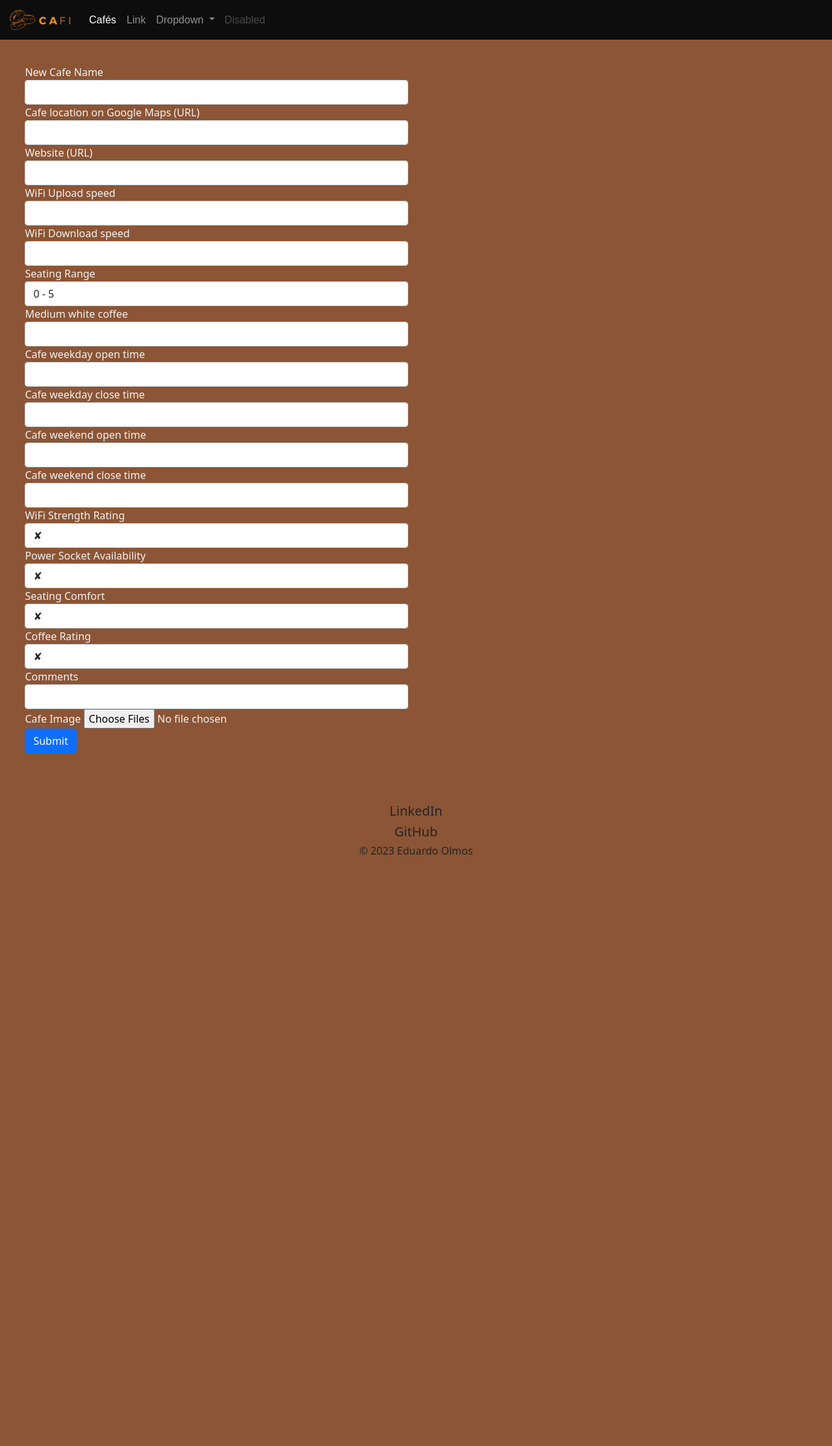
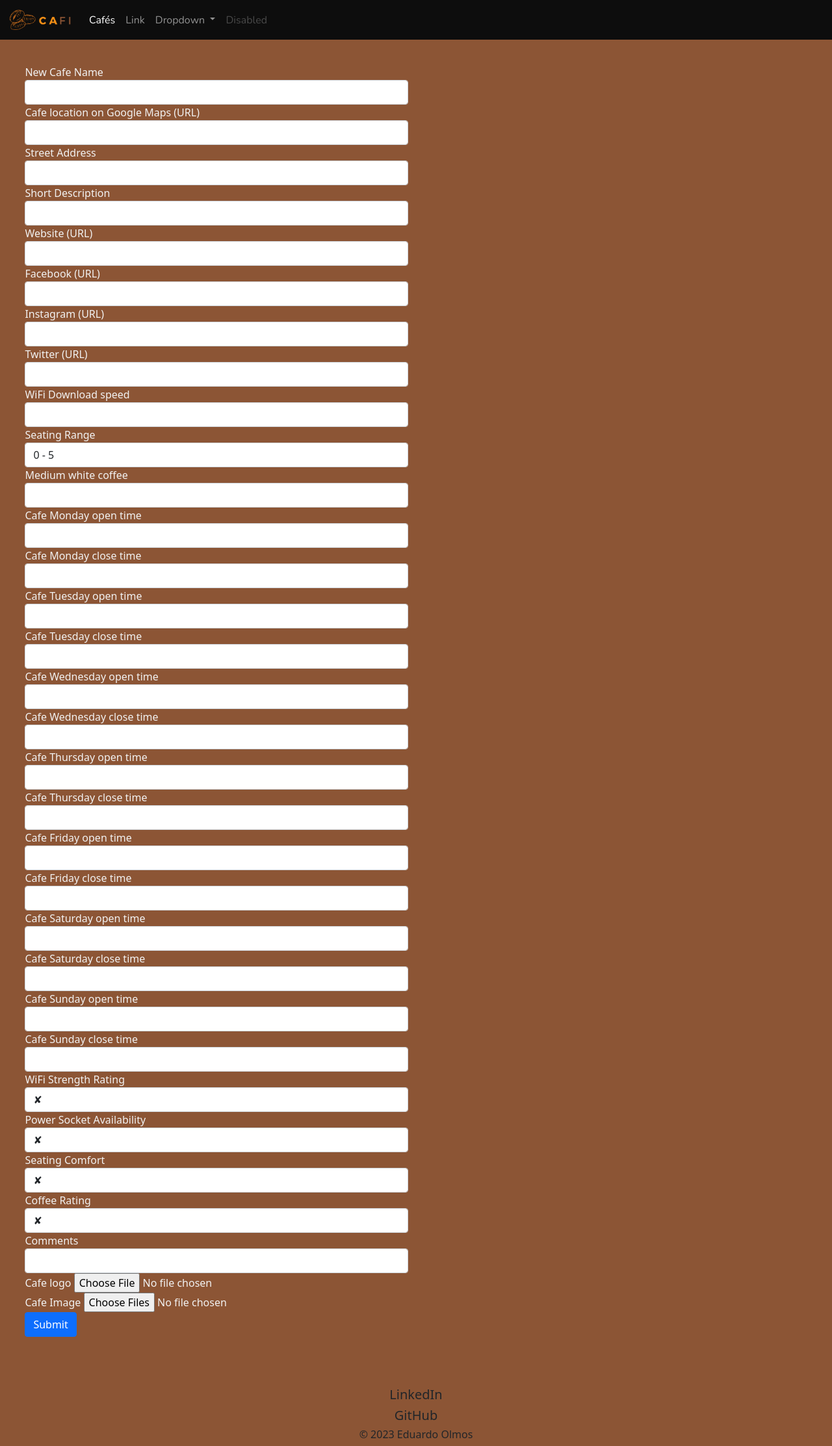
Before and after one commit to BigEd12/Project_83, a Flask app: page /add in a window 1280 px wide. Shown: the whole page at 65% size. Before the commit the page ends 1315 px from the top, so only its background shows below. Run offline with Flask 3, Linux system fonts and the light colour scheme; some libraries are stand-ins or nearby versions.

Commit message:
Database deleted, revised and recreated all_cafes.html deisgn updated Addition of logos

```diff
--- a/main.py
+++ b/main.py
@@ -3,7 +3,7 @@ from flask_bootstrap import Bootstrap
 import datetime
 from flask_sqlalchemy import SQLAlchemy
 from flask_wtf import FlaskForm
-from wtforms import StringField, SubmitField, SelectField, MultipleFileField
+from wtforms import StringField, SubmitField, SelectField, MultipleFileField, FileField
 from wtforms.validators import DataRequired, URL
 from datetime import date
 import os
@@ -21,7 +21,7 @@ app.config["SECRET_KEY"] = "8BYkEfBA6O6donzWlSihBXox7C0sKR6b"
 Bootstrap(app)
 
 #---------------------- CONNECT TO DB ----------------------#
-app.config['SQLALCHEMY_DATABASE_URI'] = 'sqlite:///posts.db'
+app.config['SQLALCHEMY_DATABASE_URI'] = 'sqlite:///cafes.db'
 app.config['SQLALCHEMY_TRACK_MODIFICATIONS'] = False
 db = SQLAlchemy(app)
 
@@ -30,16 +30,27 @@ class Cafes(db.Model):
     __tablename__ = "cafes"
     id = db.Column(db.Integer, primary_key=True)
     name = db.Column(db.String(250), unique=True, nullable=False)
-    location = db.Column(db.String(250), unique=True, nullable=False)
+    location = db.Column(db.String(500), unique=True, nullable=False)
+    address = db.Column(db.String(250), unique=True, nullable=False)
+    description = db.Column(db.String(250), unique=True, nullable=False)
     website = db.Column(db.String(250), unique=True)
-    wifi_up = db.Column(db.String(250))
     wifi_down = db.Column(db.String(250))
     seating_range = db.Column(db.String(20), nullable=False)
     coffee_price = db.Column(db.String(20), nullable=False)
-    opens_wd = db.Column(db.String(20), nullable=False)
-    closes_wd = db.Column(db.String(20), nullable=False)
-    opens_we = db.Column(db.String(20), nullable=False)
-    closes_we = db.Column(db.String(20), nullable=False)
+    mon_open = db.Column(db.String(20), nullable=False)
+    mon_close = db.Column(db.String(20), nullable=False)
+    tue_open = db.Column(db.String(20), nullable=False)
+    tue_close = db.Column(db.String(20), nullable=False)
+    wed_open = db.Column(db.String(20), nullable=False)
+    wed_close = db.Column(db.String(20), nullable=False)
+    thu_open = db.Column(db.String(20), nullable=False)
+    thu_close = db.Column(db.String(20), nullable=False)
+    fri_open = db.Column(db.String(20), nullable=False)
+    fri_close = db.Column(db.String(20), nullable=False)
+    sat_open = db.Column(db.String(20), nullable=False)
+    sat_close = db.Column(db.String(20), nullable=False)
+    sun_open = db.Column(db.String(20), nullable=False)
+    sun_close = db.Column(db.String(20), nullable=False)
     wifi_rating = db.Column(db.String(20), nullable=False)
     power_rating = db.Column(db.String(20), nullable=False)
     seating_rating = db.Column(db.String(20), nullable=False)
@@ -47,6 +58,10 @@ class Cafes(db.Model):
     review_date = db.Column(db.String(20), nullable=False)
     comments = db.Column(db.Text, nullable=False)
     image_paths = db.Column(db.String(1000), nullable=False)
+    logo_image_path = db.Column(db.String(500), nullable=False)
+    facebook = db.Column(db.String(500))
+    instagram = db.Column(db.String(500))
+    twitter = db.Column(db.String(500))
     def to_dict(self):
         return {column.name: getattr(self, column.name) for column in self.__table__.columns}
 
@@ -66,21 +81,36 @@ with app.app_context():
 #---------------------- ADD CAFE ----------------------#
 class AddNewCafeForm(FlaskForm):
     name = StringField("New Cafe Name", validators=[DataRequired()])
-    location = StringField("Cafe location on Google Maps (URL)", validators=[DataRequired(), URL(require_tld=True, message="Is that a link?")])
-    website = StringField("Website (URL)", validators=[URL(require_tld=True, message="Is that a link?")])
-    wifi_up = StringField("WiFi Upload speed", validators=[DataRequired()])
-    wifi_down = StringField("WiFi Download speed", validators=[DataRequired()])
+    location = StringField("Cafe location on Google Maps (URL)", validators=[DataRequired()])
+    address = StringField("Street Address", validators=[DataRequired()])
+    description = StringField("Short Description", validators=[DataRequired()])
+    website = StringField("Website (URL)")
+    facebook = StringField("Facebook (URL)")
+    instagram = StringField("Instagram (URL)")
+    twitter = StringField("Twitter (URL)")
+    wifi_down = StringField("WiFi Download speed")
     seating_range = SelectField(u"Seating Range", choices=[("0 - 5"), ("6 - 10"), ("11 - 15"), ("16 - 20"), ("20 +")], validators=[DataRequired()])
     coffee_price = StringField("Medium white coffee", validators=[DataRequired()])
-    opens_wd = StringField("Cafe weekday open time", validators=[DataRequired()])
-    closes_wd = StringField("Cafe weekday close time", validators=[DataRequired()])
-    opens_we = StringField("Cafe weekend open time", validators=[DataRequired()])
-    closes_we = StringField("Cafe weekend close time", validators=[DataRequired()])
-    wifi_rating = SelectField(u'WiFi Strength Rating', choices=[("✘"), ("💪"), ("💪💪"), ("💪💪💪"), ("💪💪💪💪"), ("💪💪💪💪💪")], validators=[DataRequired()])
-    power_rating = SelectField(u'Power Socket Availability', choices=[("✘"), ("🔌"), ("🔌🔌"), ("🔌🔌🔌"), ("🔌🔌🔌🔌"), ("🔌🔌🔌🔌🔌")], validators=[DataRequired()])
-    seating_rating = SelectField(u'Seating Comfort', choices=[("✘"), ("💺"), ("💺💺"), ("💺💺💺"), ("💺💺💺💺"), ("💺💺💺💺💺")], validators=[DataRequired()])
-    coffee_rating = SelectField(u'Coffee Rating', choices=[("✘"), ("☕"), ("☕☕"), ("☕☕☕"), ("☕☕☕☕"), ("☕☕☕☕☕")], validators=[DataRequired()])
+    mon_open = StringField("Cafe Monday open time")
+    mon_close = StringField("Cafe Monday close time")
+    tue_open = StringField("Cafe Tuesday open time")
+    tue_close = StringField("Cafe Tuesday close time")
+    wed_open = StringField("Cafe Wednesday open time")
+    wed_close = StringField("Cafe Wednesday close time")
+    thu_open = StringField("Cafe Thursday open time")
+    thu_close = StringField("Cafe Thursday close time")
+    fri_open = StringField("Cafe Friday open time")
+    fri_close = StringField("Cafe Friday close time")
+    sat_open = StringField("Cafe Saturday open time")
+    sat_close = StringField("Cafe Saturday close time")
+    sun_open = StringField("Cafe Sunday open time")
+    sun_close = StringField("Cafe Sunday close time")
+    wifi_rating = SelectField(u'WiFi Strength Rating', choices=["✘", "1", "2", "3", "4", "5", "6", "7", "8", "9", "10"], validators=[DataRequired()])
+    power_rating = SelectField(u'Power Socket Availability', choices=["✘", "1", "2", "3", "4", "5", "6", "7", "8", "9", "10"], validators=[DataRequired()])
+    seating_rating = SelectField(u'Seating Comfort', choices=["✘", "1", "2", "3", "4", "5", "6", "7", "8", "9", "10"], validators=[DataRequired()])
+    coffee_rating = SelectField(u'Coffee Rating', choices=["✘", "1", "2", "3", "4", "5", "6", "7", "8", "9", "10"], validators=[DataRequired()])
     comments = StringField("Comments")
+    logo_image = FileField("Cafe logo", validators=[DataRequired()])
     images = MultipleFileField("Cafe Image", validators=[DataRequired()])
     submit = SubmitField("Submit")
 
@@ -118,25 +148,47 @@ def add_cafe():
         # Check if the folder exists, if not create it
         if not os.path.exists(f"static/images/cafes/{form.name.data}"):
             os.makedirs(f"static/images/cafes/{form.name.data}")
-
+        #Save cafe images
         files_filenames = []
         for file in request.files.getlist("images"):
             file_filename = secure_filename(file.filename)
             file.save(os.path.join(f"static/images/cafes/{form.name.data}", file_filename))
             files_filenames.append(file_filename)
+        #Save cafe logo image
+        logo = form.logo_image.data
+        logo_filename = secure_filename(logo.filename)
+        logo.save(os.path.join(f"static/images/cafes/{form.name.data}", logo_filename))
+        logo_path = str(logo_filename)
+        #Convert map link
+        full_map_link = form.location.data
+        map_link = full_map_link.split('"', 3)[1]
 
         new_cafe = Cafes(
             name=form.name.data,
-            location=form.location.data,
+            location=map_link,
+            address=form.address.data,
+            description=form.description.data,
             website=form.website.data,
-            wifi_up=form.wifi_up.data,
+            facebook=form.facebook.data,
+            instagram=form.instagram.data,
+            twitter=form.twitter.data,
             wifi_down=form.wifi_down.data,
             seating_range=form.seating_range.data,
             coffee_price=form.coffee_price.data,
-            opens_wd=form.opens_wd.data,
-            closes_wd=form.closes_wd.data,
-            opens_we=form.opens_we.data,
-            closes_we=form.closes_we.data,
+            mon_open=form.mon_open.data,
+            mon_close=form.mon_close.data,
+            tue_open=form.tue_open.data,
+            tue_close=form.tue_close.data,
+            wed_open=form.wed_open.data,
+            wed_close=form.wed_close.data,
+            thu_open=form.thu_open.data,
+            thu_close=form.thu_close.data,
+            fri_open=form.fri_open.data,
+            fri_close=form.fri_close.data,
+            sat_open=form.sat_open.data,
+            sat_close=form.sat_close.data,
+            sun_open=form.sun_open.data,
+            sun_close=form.sun_close.data,
             wifi_rating=form.wifi_rating.data,
             power_rating=form.power_rating.data,
             seating_rating=form.seating_rating.data,
@@ -144,6 +196,7 @@ def add_cafe():
             review_date=today,
             comments=form.comments.data,
             image_paths=','.join(files_filenames),
+            logo_image_path=logo_path,
         )
         db.session.add(new_cafe)
         db.session.commit()
--- a/templates/header.html
+++ b/templates/header.html
@@ -12,8 +12,9 @@
 
     <!-- CUSTOM FONTS -->
     <link href="{{ url_for('static', filename='vendor/fontawesome-free/css/all.min.css')}}" rel="stylesheet" type="text/css">
-    <link href='https://fonts.googleapis.com/css?family=Lora:400,700,400italic,700italic' rel='stylesheet' type='text/css'>
-    <link href='https://fonts.googleapis.com/css?family=Open+Sans:300italic,400italic,600italic,700italic,800italic,400,300,600,700,800' rel='stylesheet' type='text/css'>
+    <link rel="preconnect" href="https://fonts.googleapis.com">
+    <link rel="preconnect" href="https://fonts.gstatic.com" crossorigin>
+    <link href="https://fonts.googleapis.com/css2?family=Josefin+Slab:ital,wght@0,100;0,200;0,300;0,400;0,500;0,600;0,700;1,100;1,200;1,300;1,400;1,500;1,600;1,700&family=Lora:ital,wght@0,400;0,500;0,600;0,700;1,400;1,500;1,600;1,700&family=Nunito:ital,wght@0,200;0,300;0,400;0,500;0,600;0,700;0,800;0,900;0,1000;1,200;1,300;1,400;1,500;1,600;1,700;1,800;1,900;1,1000&display=swap" rel="stylesheet">
 
     <!-- FONT AWESOME -->
     <script src="https://kit.fontawesome.com/1c10c7a0ed.js" crossorigin="anonymous"></script>
```
Also changed, not shown: static/css/styles.css (+35 -29 lines), templates/all_cafes.html (+19 -5 lines), templates/cafe_template.html (+23 -23 lines), instance/cafes.db (added), instance/posts.db (deleted), static/images/cafes/Aduana Cafe-Bar/1.jpg (added), static/images/cafes/Aduana Cafe-Bar/2.jpg (added), static/images/cafes/Aduana Cafe-Bar/logo.png (added), static/images/cafes/Café Haskell/logo.jpg (added), static/images/cafes/Maite - Horno de la Fuensanta/logo.png (added), static/images/cafes/Socolá/logo.jpg (added), static/images/cafes/Starbucks Murcia/1.jpg (deleted), static/images/cafes/Starbucks Murcia/2.jpg (deleted), 6 other files.
